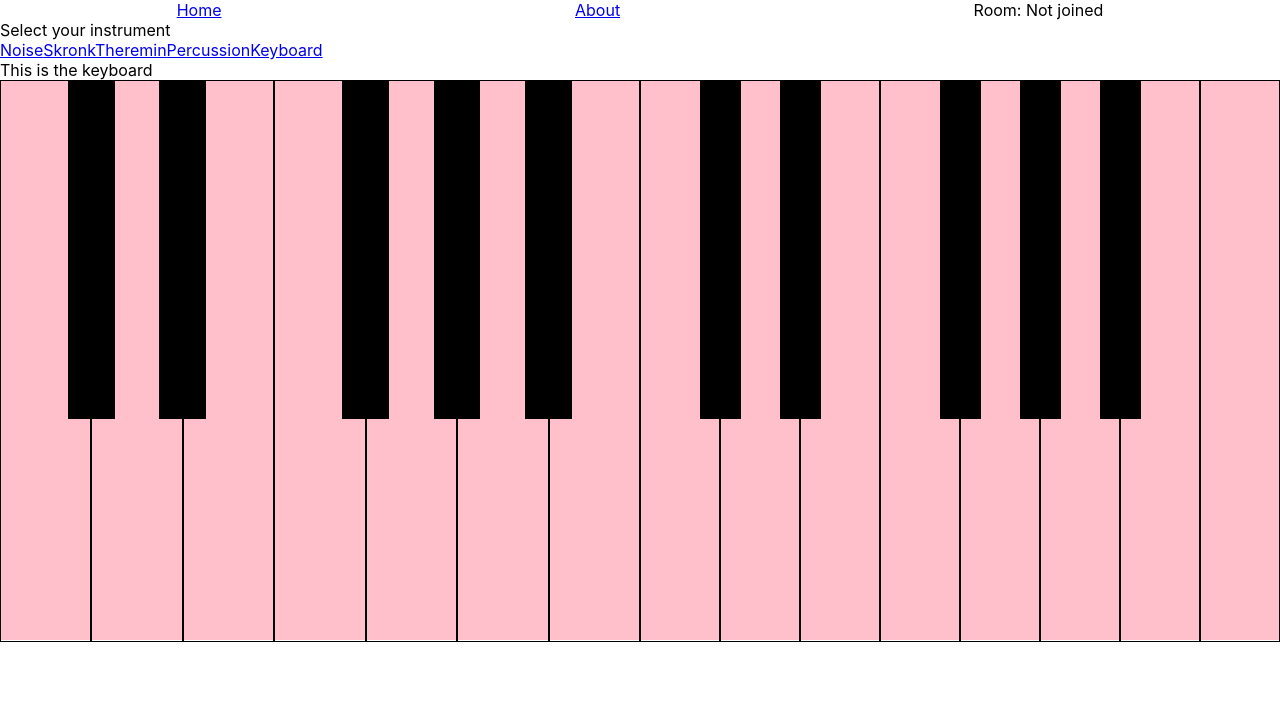
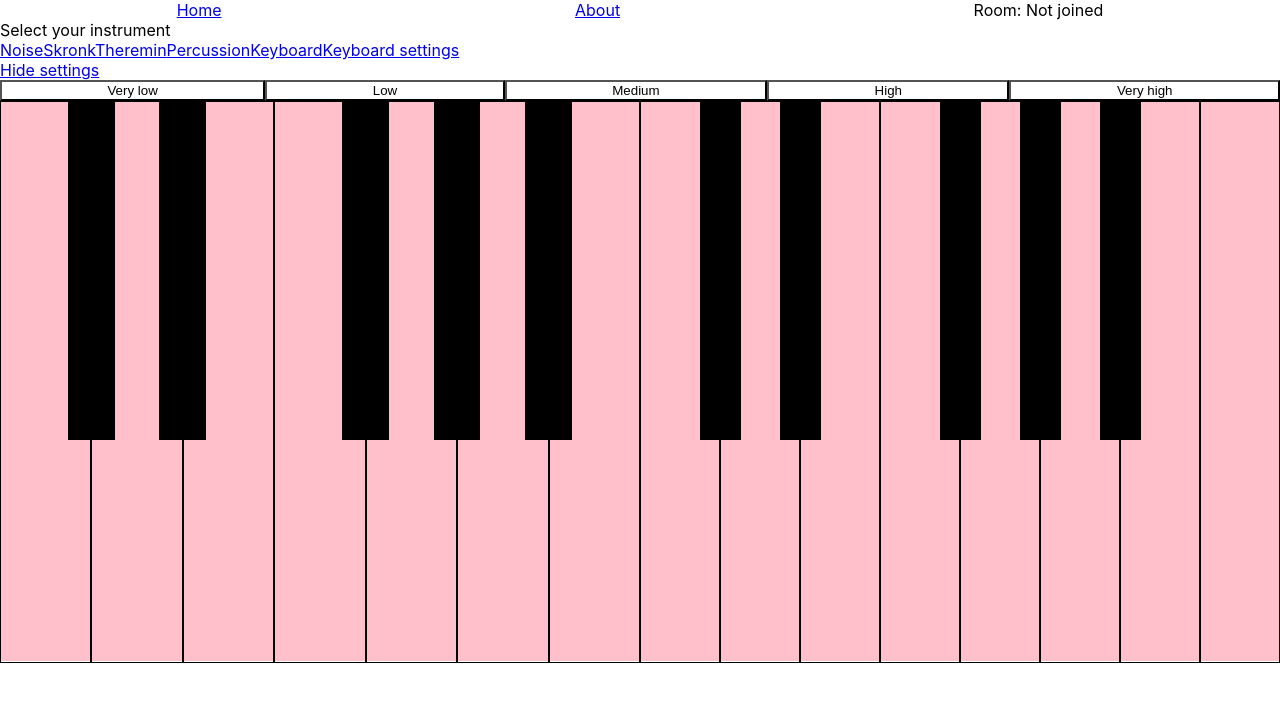
Before and after one commit to HatAndBread/One-Hand-Band, a React (Create React App) app: page /instrument/keyboard/settings in a window 1280 px wide. Shown: the top 702 px of the page. Built offline with nearby package versions, Linux system fonts and the light colour scheme.

Commit message:
client music logic connection

```diff
--- a/src/Components/Instruments/Keyboard.js
+++ b/src/Components/Instruments/Keyboard.js
@@ -1,8 +1,11 @@
 import { useState, useEffect, createContext, useContext } from 'react';
 import { Context } from '../../App';
+import { Link, Route } from 'react-router-dom';
 import '../../Styles/Components/Keyboard.css';
 import KeyboardKeys from './Keyboard/KeyboardKeys';
 import MusicData from '../../MusicLogic/MusicData';
+import OctaveSetter from './Keyboard/OctaveSetter';
+import KeyboardSettings from './Keyboard/KeyboardSettings';
 
 export const KeyboardContext = createContext();
 
@@ -12,6 +15,7 @@ export default function Keyboard() {
   const [touches, setTouches] = useState({ x: null, y: null });
   const [pointerDown, setPointerDown] = useState(false);
   const [currentNote, setCurrentNote] = useState({ note: null, octave: 1 });
+  const [mainOctave, setMainOctave] = useState(2);
 
   useEffect(() => {
     const handleTouchMove = (e) => setTouches({ x: e.touches[0].clientX, y: e.touches[0].clientY });
@@ -19,8 +23,10 @@ export default function Keyboard() {
     const updateWindowSize = () => setWindowSize({ width: window.innerWidth, height: window.innerHeight });
     const handlePointerMove = (e) => setTouches({ x: e.x, y: e.y });
     const handlePointerDown = (e) => {
-      setPointerDown(true);
-      e.touches && handleTouchMove(e);
+      if (e.target.className === 'white-key' || e.target.className === 'black-key') {
+        setPointerDown(true);
+        e.touches && handleTouchMove(e);
+      }
     };
     window.addEventListener('resize', updateWindowSize);
     window.addEventListener('touchmove', handleTouchMove);
@@ -43,15 +49,17 @@ export default function Keyboard() {
 
   useEffect(() => {
     if (pointerDown) {
-      setMusicData(new MusicData({ instrument: 'keyboard', data: currentNote }));
+      setMusicData({ instrument: 'keyboard', data: currentNote, type: 'play' });
     } else {
-      setMusicData(new MusicData({ instrument: 'keyboard', data: 'stop' }));
+      setMusicData({ instrument: 'keyboard', data: 'stop', type: 'stop' });
     }
   }, [setMusicData, currentNote, pointerDown]);
 
   return (
-    <KeyboardContext.Provider value={{ pointerDown, setTouches, touches, setCurrentNote, currentNote }}>
-      <div>This is the keyboard</div>
+    <KeyboardContext.Provider value={{ pointerDown, setTouches, touches, setCurrentNote, currentNote, mainOctave }}>
+      <Link to="/instrument/keyboard/settings">Keyboard settings</Link>
+      <Route path="/instrument/keyboard/settings" component={KeyboardSettings}></Route>
+      <OctaveSetter octave={mainOctave} setOctave={setMainOctave}></OctaveSetter>
       <div style={{ display: 'flex' }}>
         <KeyboardKeys
           windowWidth={windowSize.width}
--- a/src/Components/Instruments/Keyboard/KeyboardKey.js
+++ b/src/Components/Instruments/Keyboard/KeyboardKey.js
@@ -5,7 +5,7 @@ import { KeyboardContext } from '../Keyboard';
 export default function KeyboardKey(props) {
   const c = useContext(KeyboardContext);
   const white = useRef(null);
-  const black = useRef(null);
+  const black = useRef();
   const preventer = (e) => {
     e.preventDefault();
   };
@@ -23,7 +23,8 @@ export default function KeyboardKey(props) {
         )
       ) {
         if (props.blackKey !== c.currentNote.note) {
-          c.setCurrentNote({ note: props.blackKey, octave: props.octave });
+          console.info(props.blackKey, c.currentNote.note);
+          c.setCurrentNote({ note: props.blackKey.toUpperCase(), octave: props.octave + c.mainOctave });
         }
       } else if (
         checkOverlap(
@@ -32,13 +33,14 @@ export default function KeyboardKey(props) {
           white.current.offsetTop,
           white.current.offsetLeft,
           c.touches.x,
-          c.touches.y
+          c.touches.y,
+          props.precededByBlack
         )
       ) {
-        if (props.octave !== c.currentNote.octave) {
-          c.setCurrentNote({ note: props.note, octave: props.octave });
+        if (props.octave + c.mainOctave !== c.currentNote.octave) {
+          c.setCurrentNote({ note: props.note.toUpperCase(), octave: props.octave + c.mainOctave });
         } else if (props.note !== c.currentNote.note) {
-          c.setCurrentNote({ note: props.note, octave: props.octave });
+          c.setCurrentNote({ note: props.note.toUpperCase(), octave: props.octave + c.mainOctave });
         }
       }
     }
@@ -52,8 +54,13 @@ export default function KeyboardKey(props) {
   );
 }
 
-const checkOverlap = (height, width, top, left, x, y) => {
+const checkOverlap = (height, width, top, left, x, y, preceded) => {
   if (x > left && x < left + width && y > top && y < top + height) {
+    if (preceded) {
+      if (x <= left + 1 + width / 4 && y < 2 + top + height * 0.6) {
+        return false;
+      }
+    }
     return true;
   }
   return false;
--- a/src/Components/Instruments/Keyboard/KeyboardKeys.js
+++ b/src/Components/Instruments/Keyboard/KeyboardKeys.js
@@ -1,6 +1,5 @@
 import '../../../Styles/Components/Keyboard.css';
 import KeyboardKey from './KeyboardKey';
-import { useEffect } from 'react';
 
 export default function KeyboardKeys({ windowWidth, windowHeight, lastOctave, octave }) {
   const preventer = (e) => {
@@ -12,15 +11,15 @@ export default function KeyboardKeys({ windowWidth, windowHeight, lastOctave, oc
       style={windowWidth > windowHeight ? { width: `${windowWidth / 2}px` } : { width: '100%' }}
       onContextMenu={preventer}
     >
-      <KeyboardKey note={'c'} blackKey={'c#'} octave={octave}></KeyboardKey>
-      <KeyboardKey note={'d'} blackKey={'d#'} octave={octave}></KeyboardKey>
-      <KeyboardKey note={'e'} octave={octave}></KeyboardKey>
-      <KeyboardKey note={'f'} blackKey={'f#'} octave={octave}></KeyboardKey>
-      <KeyboardKey note={'g'} blackKey={'g#'} octave={octave}></KeyboardKey>
-      <KeyboardKey note={'a'} blackKey={'a#'} octave={octave}></KeyboardKey>
-      <KeyboardKey note={'b'} octave={octave}></KeyboardKey>
+      <KeyboardKey note={'C'} blackKey={'C#'} octave={octave}></KeyboardKey>
+      <KeyboardKey note={'D'} blackKey={'D#'} octave={octave} precededByBlack={1}></KeyboardKey>
+      <KeyboardKey note={'E'} octave={octave} precededByBlack={1}></KeyboardKey>
+      <KeyboardKey note={'F'} blackKey={'F#'} octave={octave}></KeyboardKey>
+      <KeyboardKey note={'G'} blackKey={'G#'} octave={octave} precededByBlack={1}></KeyboardKey>
+      <KeyboardKey note={'A'} blackKey={'A#'} octave={octave} precededByBlack={1}></KeyboardKey>
+      <KeyboardKey note={'B'} octave={octave} precededByBlack={1}></KeyboardKey>
 
-      {lastOctave && <KeyboardKey note={'c'} octave={octave === 1 ? 2 : 3}></KeyboardKey>}
+      {lastOctave && <KeyboardKey note={'C'} octave={octave === 1 ? 2 : 3}></KeyboardKey>}
     </div>
   );
 }
--- /dev/null
+++ b/src/Components/Instruments/Keyboard/KeyboardSettings.js
@@ -0,0 +1,9 @@
+import { Link, Route } from 'react-router-dom';
+
+export default function KeyboardSettings() {
+  return (
+    <div>
+      <Link to="/instrument/keyboard/">Hide settings</Link>
+    </div>
+  );
+}
--- /dev/null
+++ b/src/Components/Instruments/Keyboard/OctaveSetter.js
@@ -0,0 +1,39 @@
+import { useState } from 'react';
+import '../../../Styles/Components/Keyboard.css';
+
+export default function OctaveSetter({ octave, setOctave }) {
+  const [colors, setColors] = useState([
+    { backgroundColor: 'white' },
+    { backgroundColor: 'white' },
+    { backgroundColor: 'white' },
+    { backgroundColor: 'white' },
+    { backgroundColor: 'white' }
+  ]);
+
+  const handleClick = (e) => {
+    setOctave(parseInt(e.target.value, 10));
+    const newColors = [];
+    for (let i = 0; i < colors.length; i++) {
+      i === parseInt(e.target.value, 10)
+        ? newColors.push({ backgroundColor: 'red' })
+        : newColors.push({ backgroundColor: 'white' });
+    }
+    setColors(newColors);
+  };
+  const buttons = [];
+  const text = ['Very low', 'Low', 'Medium', 'High', 'Very high'];
+  for (let i = 0; i < 5; i++) {
+    buttons.push(
+      <button style={colors[i]} value={i} key={i} onClick={handleClick}>
+        {text[i]}
+      </button>
+    );
+  }
+  return (
+    <div className="octave-setter-container">
+      {buttons.map((button) => {
+        return button;
+      })}
+    </div>
+  );
+}
--- a/src/MusicLogic/MusicData.js
+++ b/src/MusicLogic/MusicData.js
@@ -2,6 +2,7 @@ class MusicData {
   constructor(params) {
     this.instrument = params.instrument;
     this.data = params.data;
+    this.type = params.type;
   }
 }
 
--- a/src/MusicLogic/handleKeyboard.js
+++ b/src/MusicLogic/handleKeyboard.js
@@ -1,5 +1,29 @@
 import * as Tone from 'tone';
+
+const synth = new Tone.Synth().toDestination();
 
 export default function handleKeyboard(data) {
   console.log(data);
+  switch (data.type) {
+    case 'play':
+      playNote(data.data);
+      break;
+    case 'stop':
+      stopNote(data);
+      break;
+    default:
+      console.error('No Note!');
+  }
 }
+
+const playNote = (data) => {
+  const note = data.note + data.octave;
+  console.log(note);
+  console.log('PLAYING NOTE');
+  synth.triggerAttack(note, Tone.now());
+};
+
+const stopNote = (data) => {
+  console.log('stopping note!');
+  synth.triggerRelease(Tone.now());
+};
--- a/src/MusicLogic/playMusic.js
+++ b/src/MusicLogic/playMusic.js
@@ -13,19 +13,19 @@ const percussion = 'percussion';
 function handler(data) {
   switch (data.instrument) {
     case keyboard:
-      handleKeyboard(data.data);
+      handleKeyboard(data);
       break;
     case noise:
-      handleNoise(data.data);
+      handleNoise(data);
       break;
     case skronk:
-      handleSkronk(data.data);
+      handleSkronk(data);
       break;
     case theremin:
-      handleTheremin(data.data);
+      handleTheremin(data);
       break;
     case percussion:
-      handlePercussion(data.data);
+      handlePercussion(data);
       break;
     default:
       console.error(`No such instrument: ${data.instrument}`);
--- a/src/Pages/Instrument.js
+++ b/src/Pages/Instrument.js
@@ -11,14 +11,25 @@ import socket from '../clientSocketHandler';
 
 export default function Instrument() {
   const context = useContext(Context);
+  const handleSocketMusic = (musicData, user) => {
+    console.log(musicData);
+    console.log(user);
+    playMusic(musicData);
+  };
   useEffect(() => {
-    socket.on('update', playMusic);
+    socket.on('musicData', handleSocketMusic);
+    return () => {
+      socket.removeAllListeners('musicData', handleSocketMusic);
+    };
   }, []);
 
   useEffect(() => {
-    console.log('music data changed');
-    playMusic(context.musicData);
-  }, [context.musicData]);
+    if (context.sessionPin) {
+      socket.emit('musicData', context.musicData, context.sessionPin, context.userName);
+    } else {
+      playMusic(context.musicData);
+    }
+  }, [context.musicData, context.sessionPin]);
 
   return (
     <div>
--- a/src/Pages/Join.js
+++ b/src/Pages/Join.js
@@ -3,7 +3,7 @@ import { useState, useEffect, useContext } from 'react';
 import Keypad from '../Components/Join/Keypad';
 import { Context } from '../App';
 import socket from '../clientSocketHandler';
-import { Redirect, Route } from 'react-router-dom';
+import { Redirect } from 'react-router-dom';
 
 export default function Join() {
   const context = useContext(Context);
--- a/src/Styles/Components/Keyboard.css
+++ b/src/Styles/Components/Keyboard.css
@@ -24,3 +24,13 @@
   height: 60%;
   width: 50%;
 }
+
+.octave-setter-container {
+  display: flex;
+  width: 100vw;
+  background-color: pink;
+}
+
+.octave-setter-container button {
+  flex-grow: 1;
+}
```
Also changed, not shown: sockets/socketHandler.js (+8 -0 lines), 2 other files (tests, documents, lock files or other folders).
